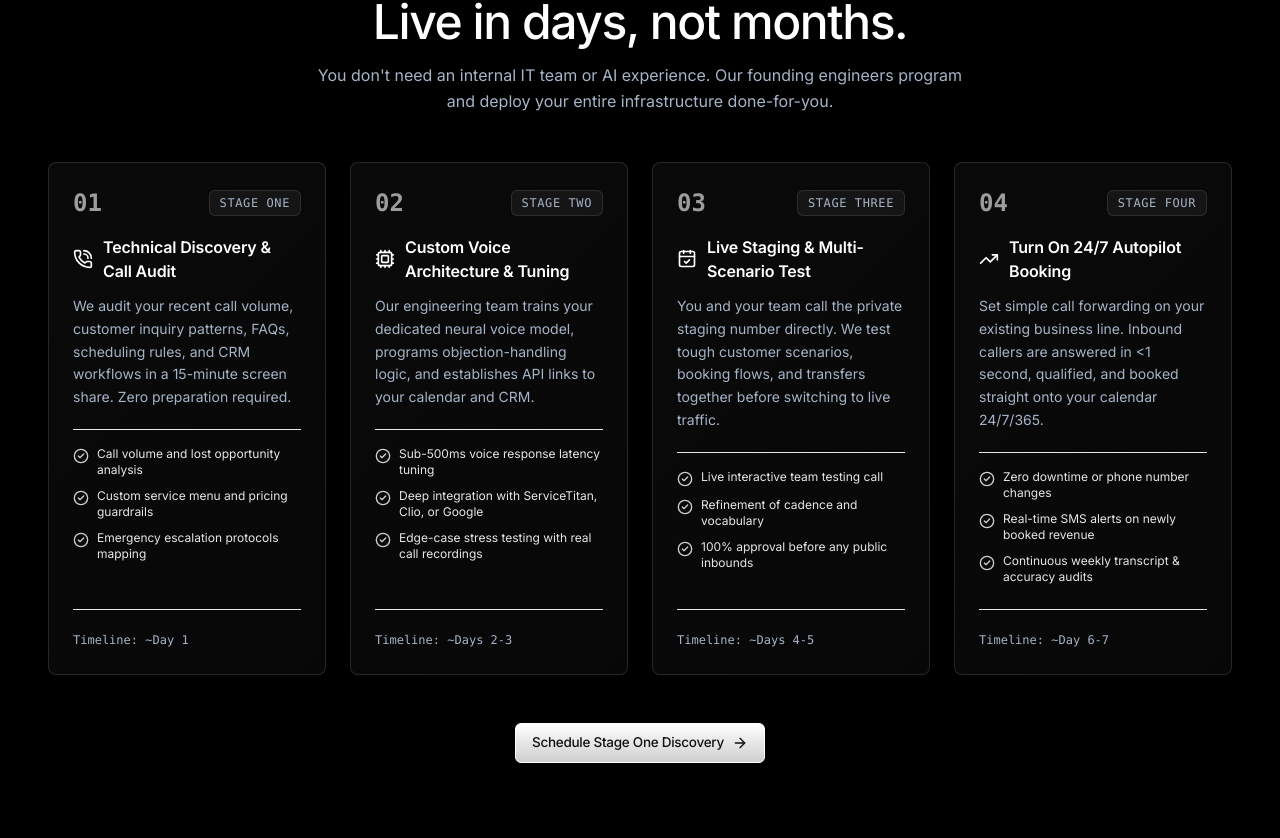
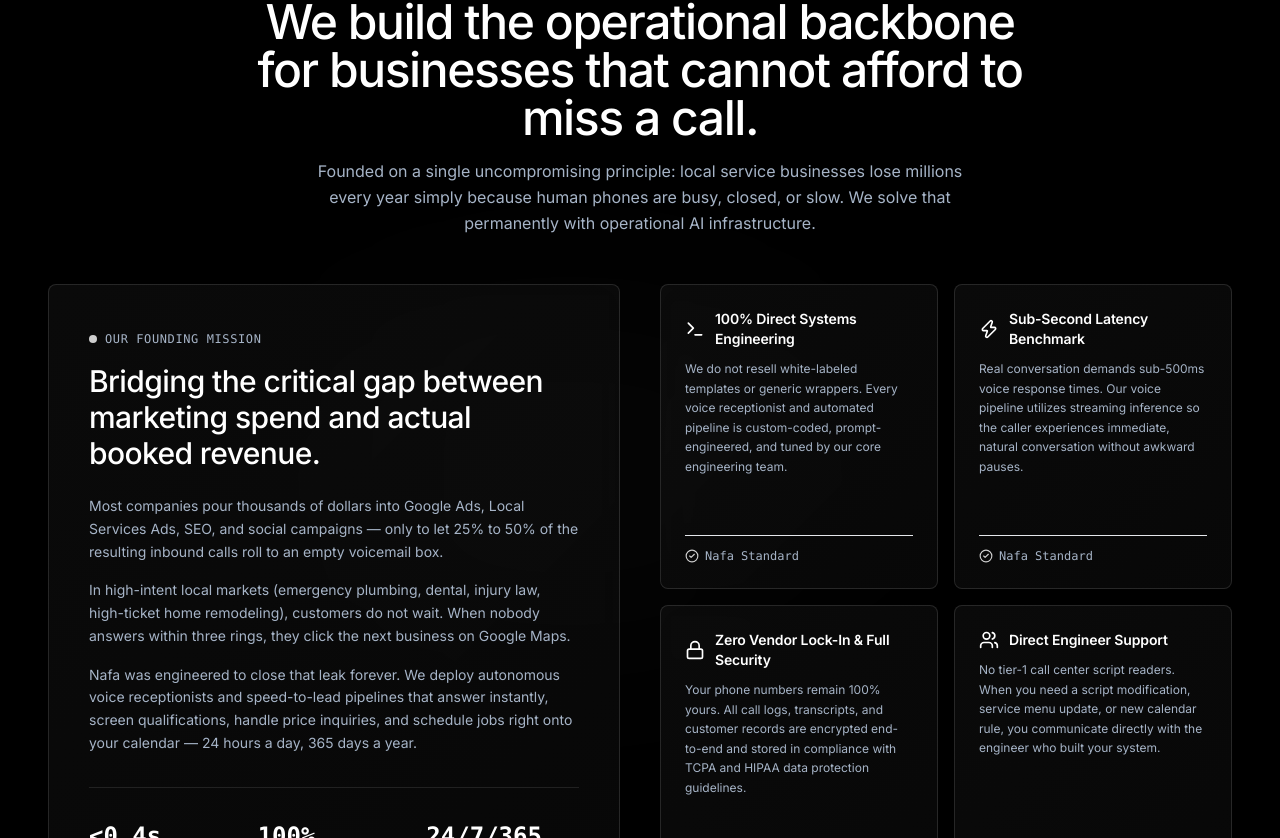
Before and after one commit to amod1122/nafa, a Next.js app: page / in a window 1280 px wide. Shown: the part 2762-3600 px from the top of the page. Built offline with nearby package versions, Linux system fonts and the light colour scheme.

Commit message:
feat: remove 'Live in days, not months' deployment section from landing page

```diff
--- a/src/app/page.tsx
+++ b/src/app/page.tsx
@@ -11,7 +11,6 @@
 import { useSiteModals } from "@/context/ModalContext";
 import CostSavingsCalculator from "@/components/CostSavingsCalculator";
 import OfferBento from "@/components/OfferBento";
-import HowItWorks from "@/components/HowItWorks";
 import AboutSection from "@/components/AboutSection";
 import SocialProof from "@/components/SocialProof";
 import FAQAccordion from "@/components/FAQAccordion";
@@ -148,11 +147,6 @@
       <OfferBento />
 
       {/* =========================================================================
-          DEPLOYMENT ARCHITECTURE (HOW IT WORKS)
-          ========================================================================= */}
-      <HowItWorks />
-
-      {/* =========================================================================
           ABOUT US & THE NAFA STANDARD
           ========================================================================= */}
       <AboutSection />
--- a/src/components/HowItWorks.tsx
+++ /dev/null
@@ -1,152 +0,0 @@
-"use client";
-
-import React from "react";
-import { motion } from "framer-motion";
-import {
-  PhoneCall,
-  Cpu,
-  CalendarCheck,
-  TrendingUp,
-  ArrowRight,
-  CheckCircle2,
-} from "lucide-react";
-import { useSiteModals } from "@/context/ModalContext";
-
-export default function HowItWorks() {
-  const { openSchedule } = useSiteModals();
-
-  const steps = [
-    {
-      step: "01",
-      badge: "Stage One",
-      title: "Technical Discovery & Call Audit",
-      description:
-        "We audit your recent call volume, customer inquiry patterns, FAQs, scheduling rules, and CRM workflows in a 15-minute screen share. Zero preparation required.",
-      points: [
-        "Call volume and lost opportunity analysis",
-        "Custom service menu and pricing guardrails",
-        "Emergency escalation protocols mapping",
-      ],
-      icon: PhoneCall,
-    },
-    {
-      step: "02",
-      badge: "Stage Two",
-      title: "Custom Voice Architecture & Tuning",
-      description:
-        "Our engineering team trains your dedicated neural voice model, programs objection-handling logic, and establishes API links to your calendar and CRM.",
-      points: [
-        "Sub-500ms voice response latency tuning",
-        "Deep integration with ServiceTitan, Clio, or Google",
-        "Edge-case stress testing with real call recordings",
-      ],
-      icon: Cpu,
-    },
-    {
-      step: "03",
-      badge: "Stage Three",
-      title: "Live Staging & Multi-Scenario Test",
-      description:
-        "You and your team call the private staging number directly. We test tough customer scenarios, booking flows, and transfers together before switching to live traffic.",
-      points: [
-        "Live interactive team testing call",
-        "Refinement of cadence and vocabulary",
-        "100% approval before any public inbounds",
-      ],
-      icon: CalendarCheck,
-    },
-    {
-      step: "04",
-      badge: "Stage Four",
-      title: "Turn On 24/7 Autopilot Booking",
-      description:
-        "Set simple call forwarding on your existing business line. Inbound callers are answered in <1 second, qualified, and booked straight onto your calendar 24/7/365.",
-      points: [
-        "Zero downtime or phone number changes",
-        "Real-time SMS alerts on newly booked revenue",
-        "Continuous weekly transcript & accuracy audits",
-      ],
-      icon: TrendingUp,
-    },
-  ];
-
-  return (
-    <section id="how-it-works" className="relative py-14 sm:py-20 px-6 sm:px-10 lg:px-12 max-w-7xl mx-auto">
-      {/* Section Header */}
-      <div className="text-center max-w-3xl mx-auto mb-12">
-        <h2 className="text-3xl sm:text-4xl lg:text-5xl font-medium tracking-[-0.03em] text-white leading-[1.1]">
-          Live in days, not months.
-        </h2>
-
-        <p className="mt-4 text-[15px] sm:text-[16px] text-[#A6B4C7] max-w-[65ch] mx-auto leading-relaxed">
-          You don't need an internal IT team or AI experience. Our founding engineers program and deploy your entire infrastructure done-for-you.
-        </p>
-      </div>
-
-      {/* 4-Step Deployment Grid */}
-      <div className="grid grid-cols-1 md:grid-cols-2 lg:grid-cols-4 gap-6">
-        {steps.map((item, idx) => {
-          const Icon = item.icon;
-          return (
-            <motion.div
-              key={item.step}
-              initial={{ opacity: 0, y: 20 }}
-              whileInView={{ opacity: 1, y: 0 }}
-              viewport={{ once: true }}
-              transition={{ duration: 0.5, delay: idx * 0.1 }}
-              className="interactive-card p-6 flex flex-col justify-between group"
-            >
-              <div>
-                <div className="flex items-center justify-between mb-4">
-                  <span className="text-2xl font-mono font-bold text-white/60 group-hover:text-white transition-colors">
-                    {item.step}
-                  </span>
-                  <span className="text-xs font-mono uppercase tracking-wider text-[#A6B4C7] px-2.5 py-1 rounded bg-white/5 border border-white/10">
-                    {item.badge}
-                  </span>
-                </div>
-
-                <div className="flex items-center gap-2.5 mb-3">
-                  <Icon className="w-5 h-5 text-white shrink-0" />
-                  <h3 className="text-base font-semibold text-white tracking-[-0.01em]">
-                    {item.title}
-                  </h3>
-                </div>
-
-                <p className="text-sm text-[#A6B4C7] leading-relaxed mb-5">
-                  {item.description}
-                </p>
-
-                <ul className="space-y-2.5 text-xs text-white/90 border-t border-white/8 pt-4">
-                  {item.points.map((pt, pIdx) => (
-                    <li key={pIdx} className="flex items-start gap-2">
-                      <CheckCircle2 className="w-4 h-4 text-white/80 shrink-0 mt-0.5" />
-                      <span>{pt}</span>
-                    </li>
-                  ))}
-                </ul>
-              </div>
-
-              <div className="mt-6 pt-4 border-t border-white/8">
-                <span className="text-xs font-mono text-[#A6B4C7]">
-                  Timeline: ~{idx === 0 ? "Day 1" : idx === 1 ? "Days 2-3" : idx === 2 ? "Days 4-5" : "Day 6-7"}
-                </span>
-              </div>
-            </motion.div>
-          );
-        })}
-      </div>
-
-      {/* Deployment Guarantee Banner */}
-      <div className="mt-12 text-center">
-        <button
-          onClick={openSchedule}
-          className="btn btn-solid h-[44px] px-7 text-xs font-semibold gap-2 shadow-lg"
-        >
-          <span>Schedule Stage One Discovery</span>
-          <ArrowRight className="w-4 h-4" />
-        </button>
-      </div>
-    </section>
-  );
-}
```
